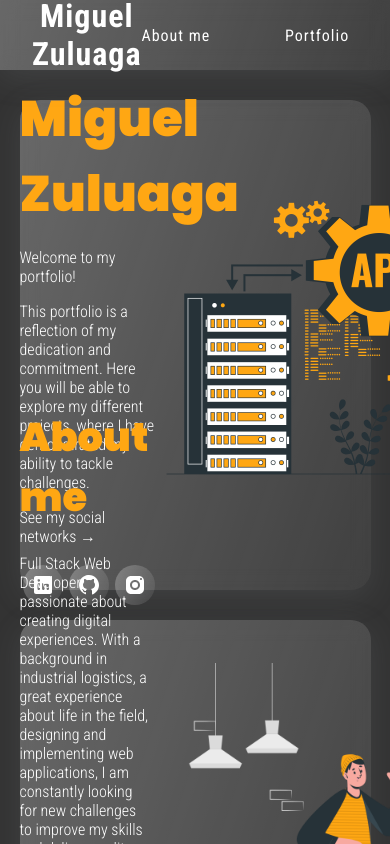
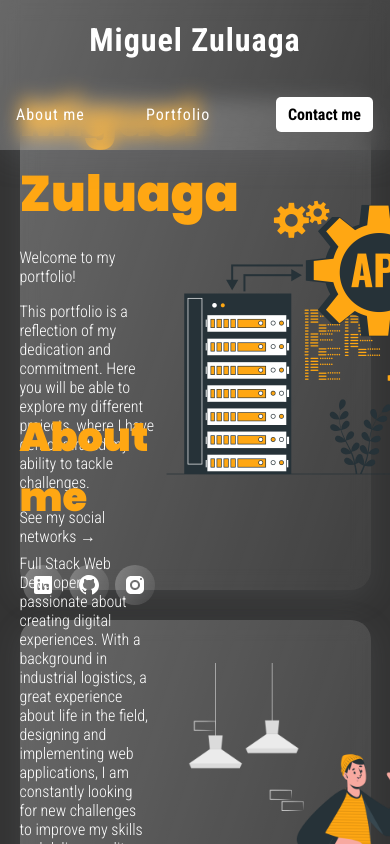
Before and after one commit to MiguelZ01/Portfolio, a React (Create React App) app in the folder portfolio/: page / in a window 390 px wide. Shown: the top 844 px of the page. Built offline with nearby package versions, Linux system fonts and the light colour scheme.

Commit message:
Portfolio

```diff
--- a/portfolio/public/index.html
+++ b/portfolio/public/index.html
@@ -2,7 +2,7 @@
 <html lang="en">
    <head>
       <meta charset="utf-8" />
-      <link rel="icon" href="https://i.ibb.co/1QQQd1d/Sol.png" />
+      <link rel="icon" href="https://i.ibb.co/Z2Zqhyj/cherry-tree-pana.png" />
       <meta name="viewport" content="width=device-width, initial-scale=1" />
       <meta name="theme-color" content="#000000" />
       <meta name="description" content="Web site created using create-react-app" />
--- a/portfolio/src/Components/Main/About/About.jsx
+++ b/portfolio/src/Components/Main/About/About.jsx
@@ -10,7 +10,7 @@ export const About = () => {
                 <h4>Full Stack Web Developer passionate about creating digital experiences. With a background in industrial logistics, a great experience about life in the field, designing and implementing web applications, I am constantly looking for new challenges to improve my skills and deliver quality results.</h4>
                 <h4>I have acquired knowledge in programming languages such as HTML, CSS, JavaScript and Python as well as in frameworks and technologies such as React, Node.js and databases such as PostgreSQL. In addition, I have learned about agile methodologies, which has helped me to know that I have the ability to face new challenges and experiences in the workplace.</h4>
 
-                <a href="https://drive.google.com/file/d/1Dlm-fJbzwB8FuyvhyGQX6GxsXJZkOcgd/view?usp=sharing" target='_blank' className={styles.button_about_link}>
+                <a href="https://drive.google.com/file/d/1pTG-qVpqKlRBQwN7NhcFtHSq9Rs3RaA4/view?usp=sharing" target='_blank' className={styles.button_about_link}>
                     <button className={styles.button_about}>
                         Know my CV
                     </button>
--- a/portfolio/src/Components/NavBar/NavBar.module.css
+++ b/portfolio/src/Components/NavBar/NavBar.module.css
@@ -33,6 +33,7 @@
 .container {
    display: flex;
    justify-content: end;
+   width: 50%;
    margin-right: 1rem;
 }
 
@@ -67,3 +68,99 @@
    -webkit-transform: scale(1.1, 1.1);
    -moz-transform: scale(0.9, 0.9);
 }
+
+@media (max-width: 1440px) {
+   .container {
+      width: 25%;
+   }
+}
+
+@media (max-width: 1185px) {
+   .container {
+      width: 30%;
+   }
+}
+
+@media (max-width: 985px) {
+   .container {
+      width: 40%;
+   }
+
+   .separator {
+      width: 20%;
+   }
+
+   .name {
+      width: 60%;
+   }
+}
+
+@media (max-width: 736px) {
+   .container {
+      width: 50%;
+   }
+
+   .separator {
+      width: 10%;
+   }
+}
+
+@media (max-width: 596px) {
+   .nav {
+      display: block;
+      margin: 0px auto;
+      height: 150px;
+   }
+
+   .separator {
+      width: 0%;
+   }
+
+   .name {
+      width: 40%;
+      margin: 0px auto;
+   }
+
+   .container {
+      width: 100%;
+   }
+}
+
+@media (max-width: 536px) {
+   .nav {
+      display: block;
+      margin: 0px auto;
+   }
+
+   .separator {
+      width: 0%;
+   }
+
+   .name {
+      display: block;
+      width: 50%;
+      margin: 0px auto;
+   }
+
+   .container {
+      width: 100%;
+      padding: 0 1rem;
+   }
+}
+
+@media (max-width: 536px) {
+   .name {
+      width: 55%;
+      margin: 0px auto;
+   }
+}
+
+@media (max-width: 395px) {
+   .name {
+      width: 70%;
+      margin: 0px auto;
+   }
+   .container {
+      padding-right: 40px;
+   }
+}
```
